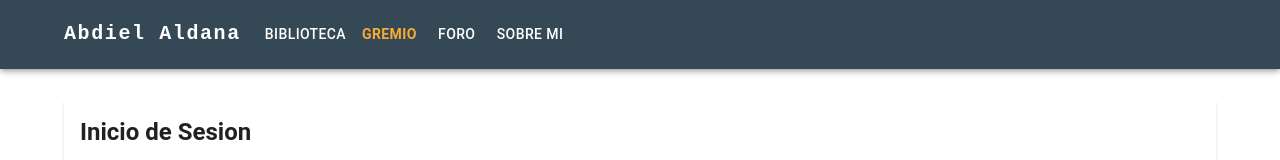
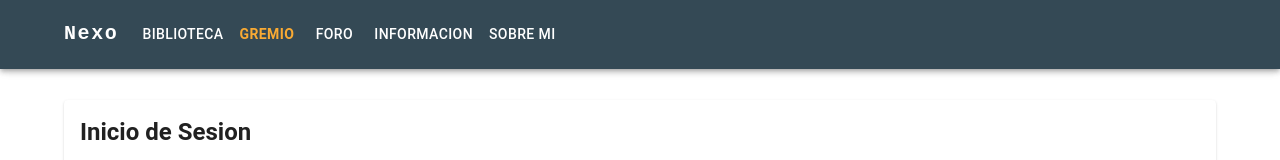
Before and after one commit to AbdielAldana/profe-abdiel-class, a React (Create React App) app: page /tablon_de_misiones/Perfil in a window 1280 px wide. Shown: the top 160 px of the page. Built offline with nearby package versions, Linux system fonts and the light colour scheme; what driver.js would draw is missing.

Commit message:
Correcciones Básicas

```diff
--- a/src/components/Chismes/ChismeAvisoModal.jsx
+++ b/src/components/Chismes/ChismeAvisoModal.jsx
@@ -39,6 +39,7 @@ export default function ChismeAvisoModal() {
     React.useEffect(() => {
         if (!cookies.gnomus_lex) setCookie("gnomus_lex", false, { path: "/" });
         if (cookies.gnomus_lex) setOpen(false);
+        // eslint-disable-next-line
     }, []);
 
     const handleAcceptTerms = () => {
--- a/src/components/Chismes/ChismeModal.jsx
+++ b/src/components/Chismes/ChismeModal.jsx
@@ -79,6 +79,7 @@ export default function ChismeModal({ open, onClose, data, refreshChismes, pass
 	React.useEffect(() => {
 		setReactions(data?.reactions ? { ...data.reactions } : {});
 		setComentarios(Array.isArray(data?.comentarios) ? [...data.comentarios] : []);
+		// eslint-disable-next-line
 	}, [
 		data?.id_registro,
 		data?.comentarios_count,
--- a/src/components/Navbar.jsx
+++ b/src/components/Navbar.jsx
@@ -6,16 +6,16 @@ import Box from '@mui/material/Box';
 import Toolbar from '@mui/material/Toolbar';
 import IconButton from '@mui/material/IconButton';
 import Typography from '@mui/material/Typography';
-import Menu from '@mui/material/Menu';
+// import Menu from '@mui/material/Menu';
 import MenuIcon from '@mui/icons-material/Menu';
 import Container from '@mui/material/Container';
-import Avatar from '@mui/material/Avatar';
+// import Avatar from '@mui/material/Avatar';
 import Button from '@mui/material/Button';
-import Tooltip from '@mui/material/Tooltip';
-import MenuItem from '@mui/material/MenuItem';
+// import Tooltip from '@mui/material/Tooltip';
+// import MenuItem from '@mui/material/MenuItem';
 import Drawer from '@mui/material/Drawer';
 
-import { NavLink, useLocation } from "react-router";
+import { NavLink } from "react-router";
 
 // List
 import List from '@mui/material/List';
@@ -27,35 +27,36 @@ import ListItemText from '@mui/material/ListItemText';
 
 // Iconos
 import MeetingRoomIcon from '@mui/icons-material/MeetingRoom';
-import DashboardIcon from '@mui/icons-material/Dashboard';
+// import DashboardIcon from '@mui/icons-material/Dashboard';
 import PictureAsPdfIcon from '@mui/icons-material/PictureAsPdf';
 import ElderlyIcon from '@mui/icons-material/Elderly';
-import ContrastIcon from '@mui/icons-material/Contrast';
-import SettingsIcon from '@mui/icons-material/Settings';
+// import ContrastIcon from '@mui/icons-material/Contrast';
+// import SettingsIcon from '@mui/icons-material/Settings';
 import ForumIcon from '@mui/icons-material/Forum';
-import AssignmentLateIcon from '@mui/icons-material/AssignmentLate';
+// import AssignmentLateIcon from '@mui/icons-material/AssignmentLate';
 import { GiBookmark } from "react-icons/gi";
+import GavelIcon from '@mui/icons-material/Gavel';
 
 function Navbar(params) {
-    const [anchorElUser, setAnchorElUser] = React.useState(null);
+    // eslint-disable-next-line
+    // const [anchorElUser, setAnchorElUser] = React.useState(null);
     const [open, setOpen] = React.useState(false);
-    const location = useLocation();
 
-    const handleLogout = () => {
-        localStorage.removeItem("auth");
-        window.dispatchEvent(new Event("auth-change"));
-        handleCloseUserMenu()
-        params.navigate("/login");
-    };
+    // const handleLogout = () => {
+    //     localStorage.removeItem("auth");
+    //     window.dispatchEvent(new Event("auth-change"));
+    //     handleCloseUserMenu()
+    //     params.navigate("/login");
+    // };
 
 
-    const handleOpenUserMenu = (event) => {
-        setAnchorElUser(event.currentTarget);
-    };
+    // const handleOpenUserMenu = (event) => {
+    //     setAnchorElUser(event.currentTarget);
+    // };
 
-    const handleCloseUserMenu = () => {
-        setAnchorElUser(null);
-    };
+    // const handleCloseUserMenu = () => {
+    //     setAnchorElUser(null);
+    // };
 
     const toggleDrawer = (newOpen) => () => {
         setOpen(newOpen);
@@ -81,7 +82,7 @@ function Navbar(params) {
 
 
                         <NavLink to="/" className={({ isActive }) => isActive ? "active" : ""} >
-                            Abdiel Aldana
+                            Nexo
                         </NavLink>
                     </Typography>
                     {/* Celular */}
@@ -106,7 +107,7 @@ function Navbar(params) {
                                                 <ListItemIcon>
                                                     <MeetingRoomIcon />
                                                 </ListItemIcon>
-                                                <ListItemText primary={"Abdiel Aldana"} />
+                                                <ListItemText primary={"Nexo"} />
                                             </ListItemButton>
                                         </ListItem>
                                     </NavLink>
@@ -125,13 +126,13 @@ function Navbar(params) {
                                         <ListItem disablePadding>
                                             <ListItemButton>
                                                 <ListItemIcon>
-                                                    <GiBookmark style={{fontSize: "25px"}} />
+                                                    <GiBookmark style={{ fontSize: "25px" }} />
                                                 </ListItemIcon>
                                                 <ListItemText primary={"Gremio"} />
                                             </ListItemButton>
                                         </ListItem>
                                     </NavLink>
-                                    <Divider />
+                                    {/* <Divider /> */}
                                     <NavLink to="/chismes" className={({ isActive }) => isActive ? "active" : ""} >
                                         <ListItem disablePadding>
                                             <ListItemButton>
@@ -139,6 +140,17 @@ function Navbar(params) {
                                                     <ForumIcon />
                                                 </ListItemIcon>
                                                 <ListItemText primary={"Foro"} />
+                                            </ListItemButton>
+                                        </ListItem>
+                                    </NavLink>
+                                    <Divider />
+                                    <NavLink to="/informacion" className={({ isActive }) => isActive ? "active" : ""} >
+                                        <ListItem disablePadding>
+                                            <ListItemButton>
+                                                <ListItemIcon>
+                                                    <GavelIcon />
+                                                </ListItemIcon>
+                                                <ListItemText primary={"Informacion"} />
                                             </ListItemButton>
                                         </ListItem>
                                     </NavLink>
@@ -174,7 +186,7 @@ function Navbar(params) {
                         }}
                     >
                         <NavLink to="/" className={({ isActive }) => isActive ? "active" : ""} >
-                            Abdiel Aldana
+                            N E X O
                         </NavLink>
                     </Typography>
 
@@ -202,6 +214,13 @@ function Navbar(params) {
                                 sx={{ my: 2, color: 'white', display: 'block' }}
                             >
                                 Foro
+                            </Button>
+                        </NavLink>
+                        <NavLink to="/informacion" className={({ isActive }) => isActive ? "active" : ""} >
+                            <Button
+                                sx={{ my: 2, color: 'white', display: 'block' }}
+                            >
+                                Informacion
                             </Button>
                         </NavLink>
 
@@ -232,8 +251,8 @@ function Navbar(params) {
 
 
                     {/* Usuario */}
-                    {/* <Box sx={{ flexGrow: 0 }} >
-                        <Tooltip title="Open settings">
+                    <Box sx={{ flexGrow: 0 }} >
+                        {/* <Tooltip title="Open settings">
                             <IconButton color='white' onClick={handleOpenUserMenu} sx={{ p: 0 }}>
                                 <SettingsIcon color='white2' />
                             </IconButton>
@@ -258,8 +277,8 @@ function Navbar(params) {
                             <MenuItem onClick={params.handleTheme}>
                                 <Typography sx={{ textAlign: 'center' }}>Cambiar Tema <ContrastIcon /></Typography>
                             </MenuItem>
-                        </Menu>
-                    </Box> */}
+                        </Menu> */}
+                    </Box>
                 </Toolbar>
             </Container>
         </AppBar>
```
Also changed, not shown: src/router/index.jsx (+10 -8 lines).
